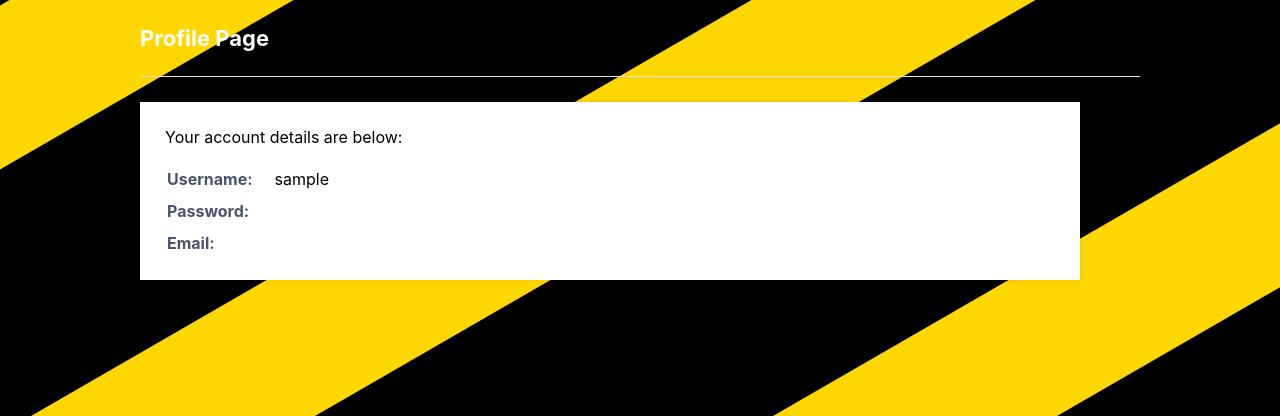
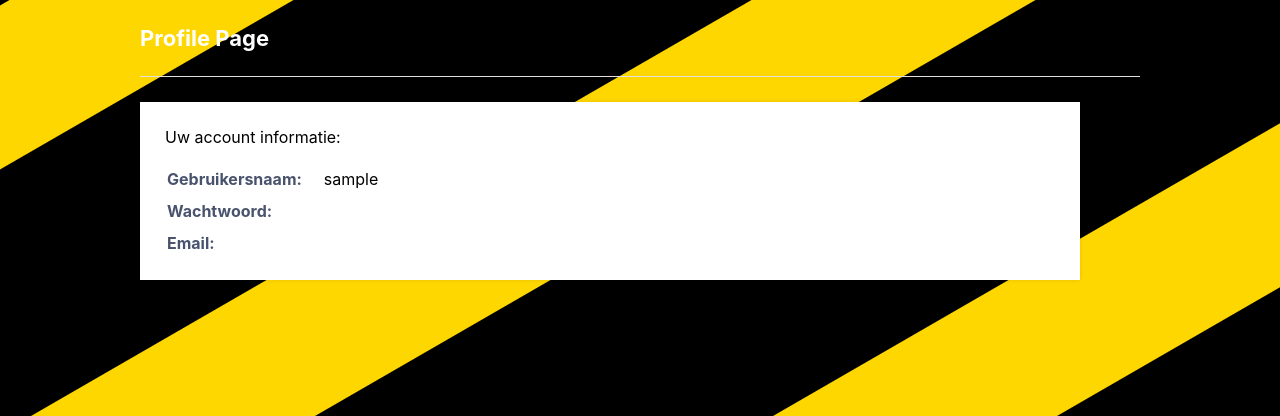
Before and after one commit to Gyonn03/logistiekmemory, a PHP site: page /phplogin/profile.php in a window 1280 px wide. Shown: the part 68-484 px from the top of the page. Run offline with PHP 8.4, Linux system fonts and the light colour scheme; the visitor is signed in with stand-in values (Sample User, id 1); data that the repository does not hold is empty.

Commit message:
Update profile.php

```diff
--- a/phplogin/profile.php
+++ b/phplogin/profile.php
@@ -42,14 +42,14 @@ $stmt->close();
 		<div class="content">
 			<h2>Profile Page</h2>
 			<div>
-				<p>Your account details are below:</p>
+				<p>Uw account informatie:</p>
 				<table>
 					<tr>
-						<td>Username:</td>
+						<td>Gebruikersnaam:</td>
 						<td><?=$_SESSION['name']?></td>
 					</tr>
 					<tr>
-						<td>Password:</td>
+						<td>Wachtwoord:</td>
 						<td><?=$password?></td>
 					</tr>
 					<tr>
@@ -58,6 +58,5 @@ $stmt->close();
 					</tr>
 				</table>
 			</div>
-		</div>
 	</body>
 </html>
```
